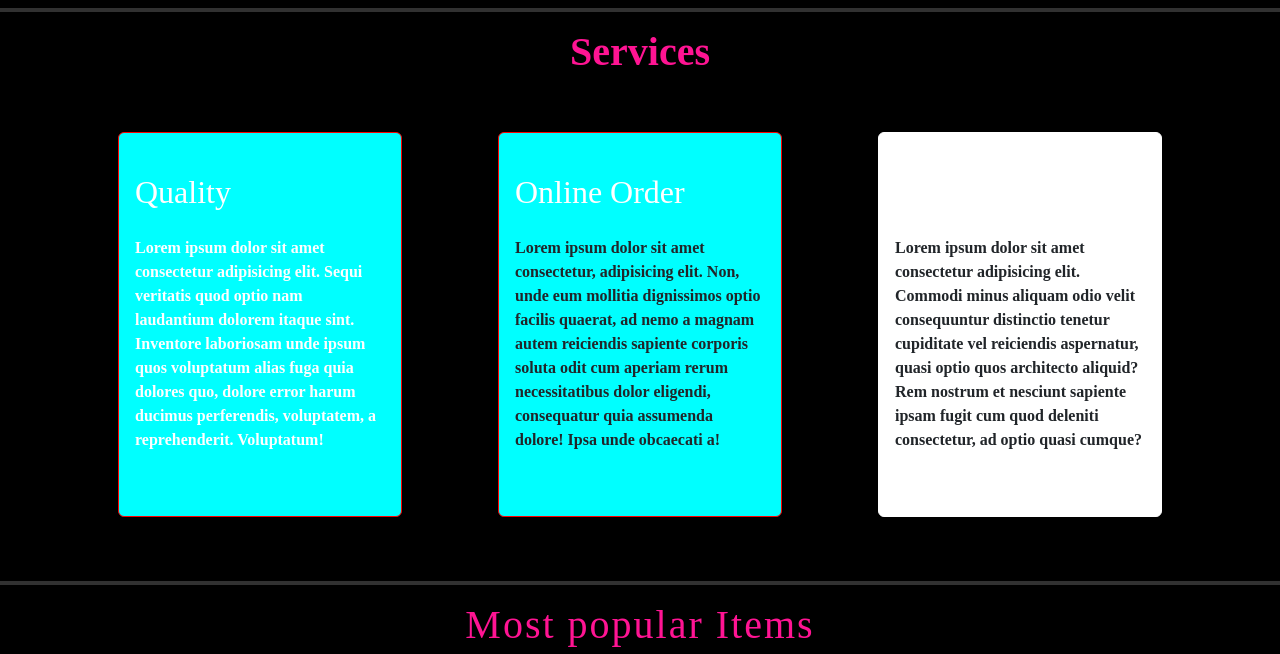
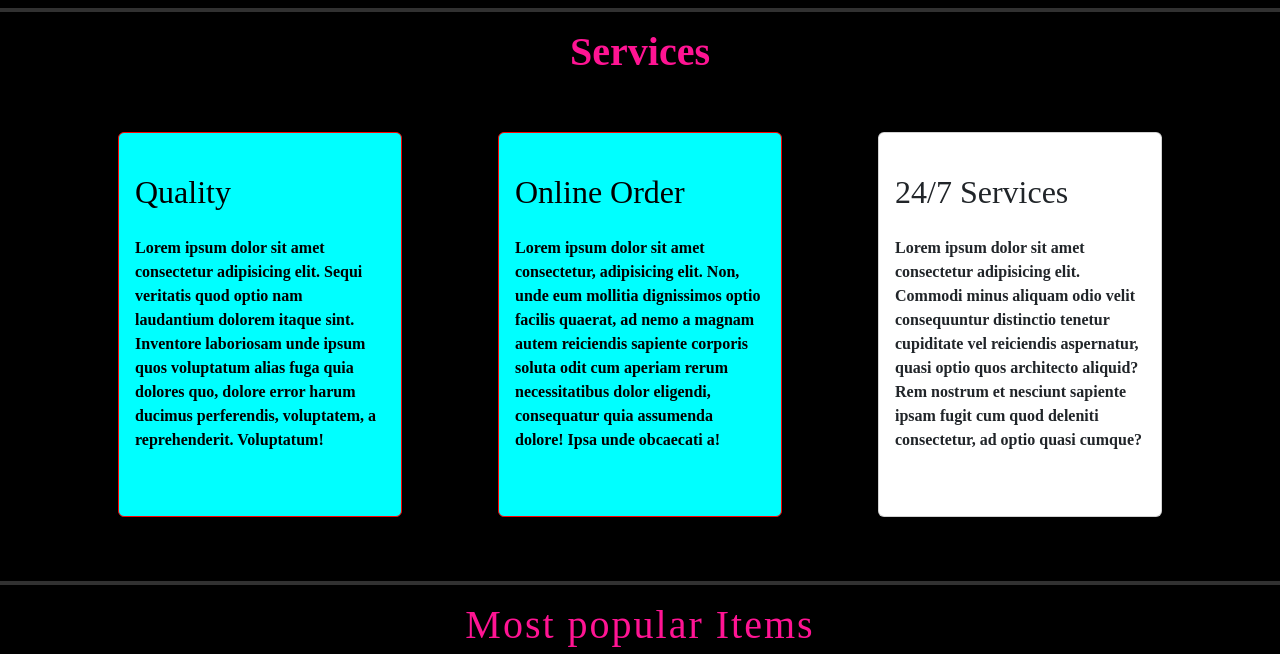
Before and after one commit to Mrvasanth93/Task-3, a plain HTML site: page index.html in a window 1280 px wide. Shown: the part 880-1534 px from the top of the page. Drawn offline with nearby package versions, Linux system fonts and the light colour scheme.

Commit message:
Update index.html

```diff
--- a/index.html
+++ b/index.html
@@ -154,31 +154,31 @@
             <h1 style="font-size: 40px;  ; color: deeppink; font-family:  mv boli;" class=" text-center fw-bolder">Services</h1>
             <div  class="row  fw-bolder">
                 <div class="col-sm-12 col-md-6 col-xl-4  p-5">
-                    <div style="background-color: aqua; color: rgb(255, 255, 255); border: 1px solid red;" class="card pt-4 text-justyfy">
+                    <div style="background-color: aqua; color: rgb(0, 0, 0); border: 1px solid red;" class="card pt-4 text-justyfy">
                         <div class="card-body ">
                             <div class="card-title">
                                 <h2 class="">Quality</h2>
                             </div>
-                            <div class="card-text pt-3 pb-5"style={color : black;}>
+                            <div class="card-text pt-3 pb-5">
                                Lorem ipsum dolor sit amet consectetur adipisicing elit. Sequi veritatis quod optio nam laudantium dolorem itaque sint. Inventore laboriosam unde ipsum quos voluptatum alias fuga quia dolores quo, dolore error harum ducimus perferendis, voluptatem, a reprehenderit. Voluptatum!
                             </div>
                         </div>
                     </div>
                 </div>
                 <div class="col-sm-12 col-md-6 col-xl-4 pt-5 p-5 ">
-                    <div style="background-color: aqua; color: rgb(255, 255, 255); border: 1px solid red;" class="card pt-4 text-justyfy">
+                    <div style="background-color: aqua; color: rgb(0, 0, 0); border: 1px solid red;" class="card pt-4 text-justyfy">
                         <div class="card-body ">
                             <div class="card-title">
                                 <h2 class="">Online Order</h2>
                             </div>
-                            <div class="card-text text-dark pt-3 pb-5">
+                            <div class="card-text pt-3 pb-5">
                                Lorem ipsum dolor sit amet consectetur, adipisicing elit. Non, unde eum mollitia dignissimos optio facilis quaerat, ad nemo a magnam autem reiciendis sapiente corporis soluta odit cum aperiam rerum necessitatibus dolor eligendi, consequatur quia assumenda dolore! Ipsa unde obcaecati  a!
                             </div>
                         </div>
                     </div>
                 </div>
                 <div class="col-sm-12 col-md-6 col-lg-6 col-xl-4  pt-5 p-5">
-                    <div style=": aqua; color: rgb(255, 255, 255); border: 1px solid ;" class="card pt-4 text-justyfy">
+                    <div style=background-color: aqua; color: rgb(0, 0,0); border: 1px ;" class="card pt-4 text-justyfy">
                         <div class="card-body">
                             <div class="card-title">
                                 <h2 class="">24/7 Services</h2>
```
